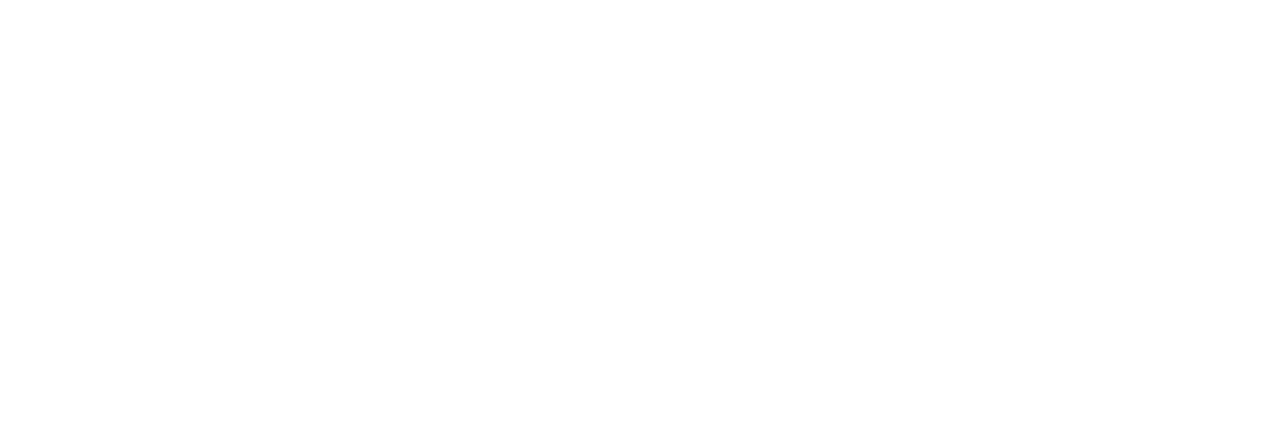
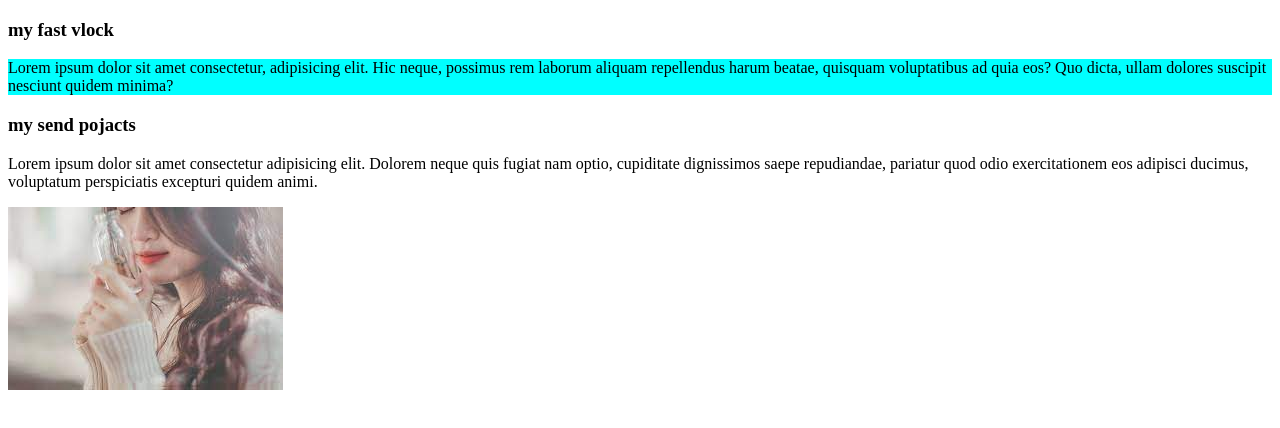
Before and after one commit to Mohibul91/My-fast-github-repo, a plain HTML site: page index.html in a window 1280 px wide. Drawn offline with Linux system fonts and the light colour scheme.

Commit message:
third commit

```diff
--- a/index.html
+++ b/index.html
@@ -4,6 +4,17 @@
     <meta charset="UTF-8" />
     <meta name="viewport" content="width=device-width, initial-scale=1.0" />
     <title>My first Ever Github Repo</title>
+    <style>
+      #mh{background-color: aqua;}
+
+
+    </style>
   </head>
-  <body></body>
+  <body>
+    <h3>my fast vlock</h3>
+    <p id="mh">Lorem ipsum dolor sit amet consectetur, adipisicing elit. Hic neque, possimus rem laborum aliquam repellendus harum beatae, quisquam voluptatibus ad quia eos? Quo dicta, ullam dolores suscipit nesciunt quidem minima?</p>
+    <h3>my send pojacts</h3>
+    <p>Lorem ipsum dolor sit amet consectetur adipisicing elit. Dolorem neque quis fugiat nam optio, cupiditate dignissimos saepe repudiandae, pariatur quod odio exercitationem eos adipisci ducimus, voluptatum perspiciatis excepturi quidem animi.</p>
+    <img src="download.jpeg" alt="nuroto">
+  </body>
 </html>
```
Also changed, not shown: download.jpeg (added).
